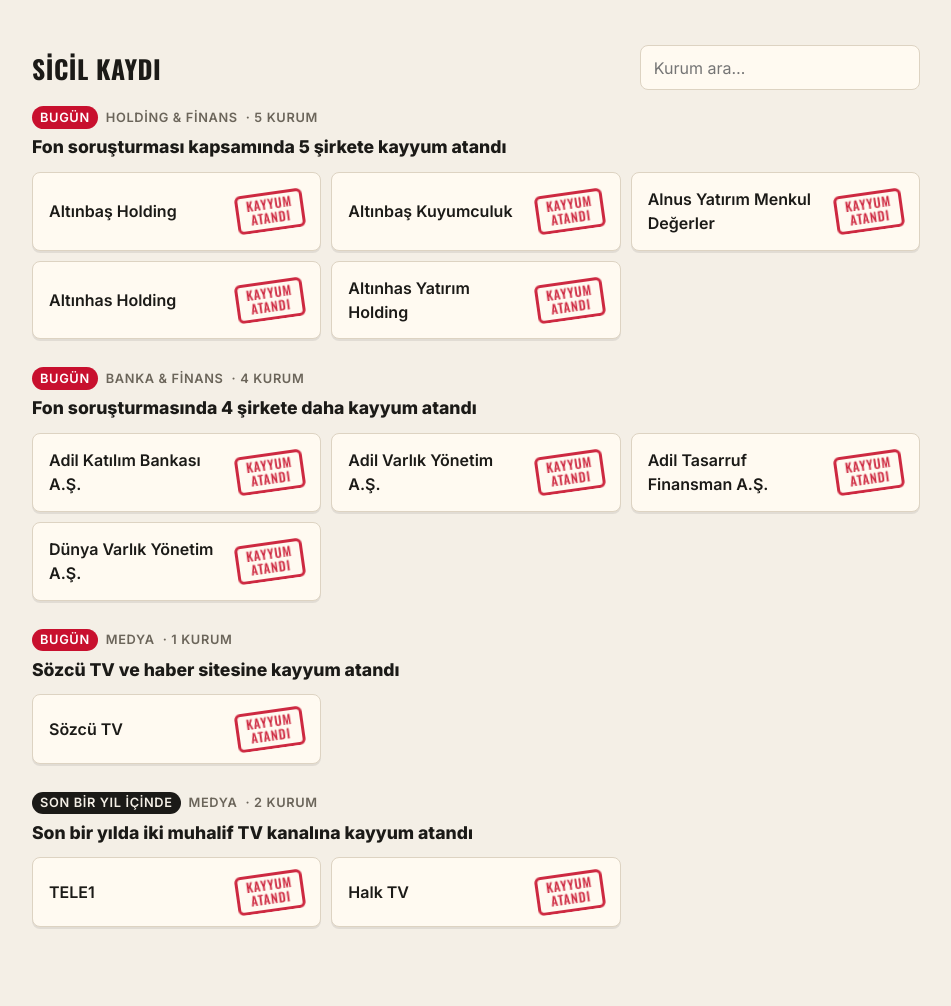
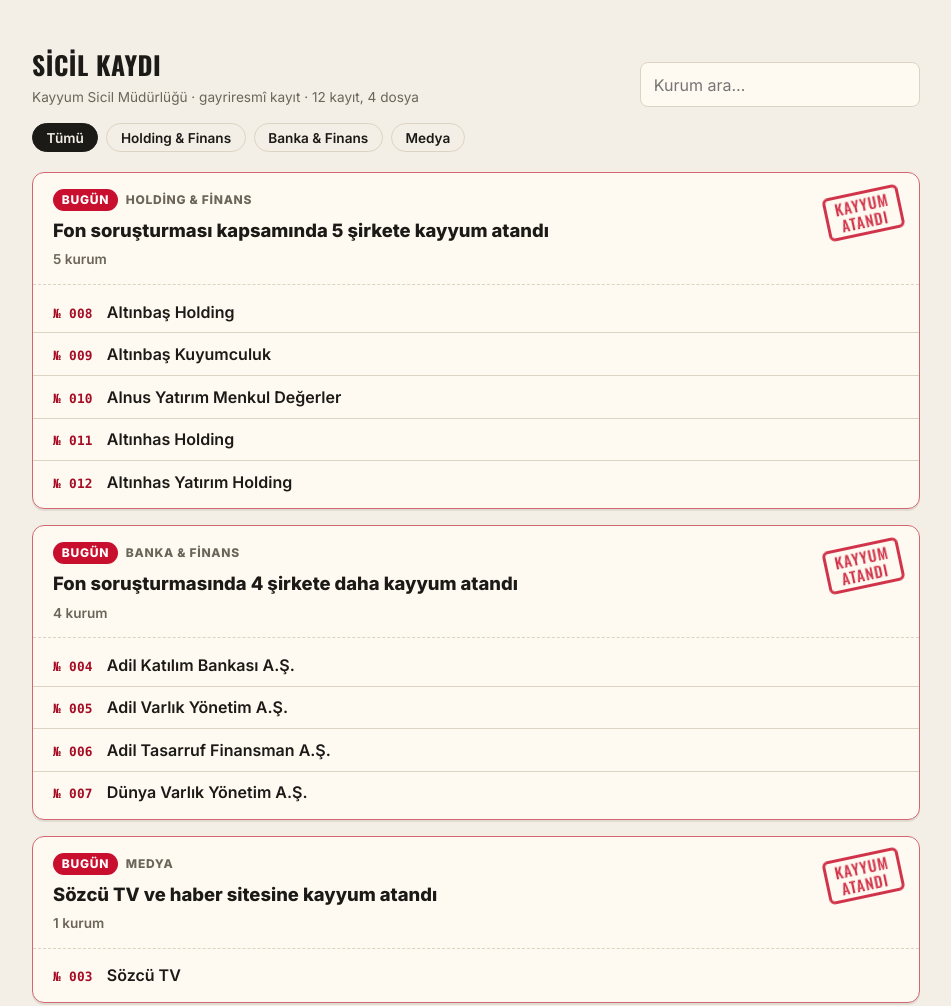
Before and after one commit to santneuv/kayyum-counter, a plain HTML site: page index.html in a window 1280 px wide. Shown: the part 1336-2342 px from the top of the page, without its empty margins (164-1115 px from the left). Before the commit the page ends 2311 px from the top, so only its background shows below. Drawn offline with nearby package versions, Linux system fonts and the light colour scheme.

Commit message:
Sicil kaydını yenile: dosya kartları, sicil numaraları, kategori filtresi
Her olay tek bir dosya kartı; kurumlar № 001 biçiminde sıralı sicil
numarasıyla listeleniyor, mühür kart başına bir kez. Kategori çipleri
ve haber linki eklendi.

Co-Authored-By: Claude Opus 5.5 <noreply@anthropic.com>
Claude-Session: https://claude.ai/code/session_01TpBfjxPKxnahcQ41wiJLfF

```diff
--- a/app.js
+++ b/app.js
@@ -129,39 +129,59 @@
       `<span>📈 TOPLAM: ${toplam}</span><span>⏳ SIRADAKİ: SEN OLABİLİRSİN</span>`;
     $("ticker").innerHTML = parca + parca;
 
-    // Liste
-    const ciz = (q = "") => {
-      const s = q.trim().toLocaleLowerCase("tr-TR");
+    // Sicil kaydı
+    // Sicil numaraları eskiden yeniye verilir (tarihsiz olanlar en eski sayılır)
+    const kronolojik = [...olaylar].reverse();
+    const sicilNo = new Map();
+    let no = 0;
+    kronolojik.forEach((o) => o.kurumlar.forEach((k) => sicilNo.set(o.id + "|" + k, ++no)));
+    $("sicil-ozet").textContent = `${toplam} kayıt, ${olaylar.length} dosya`;
+
+    let aktifKat = "Tümü";
+    const katlar = ["Tümü", ...katList.map(([ad]) => ad)];
+    $("filtreler").innerHTML = katlar.map((k) =>
+      `<button type="button" class="chip" data-kat="${escape(k)}" aria-pressed="${k === aktifKat}">${escape(k)}</button>`).join("");
+
+    const ciz = () => {
+      const s = $("ara").value.trim().toLocaleLowerCase("tr-TR");
       const html = olaylar.map((o) => {
+        if (aktifKat !== "Tümü" && o.kategori !== aktifKat) return "";
         const kurumlar = o.kurumlar.filter((k) => !s || k.toLocaleLowerCase("tr-TR").includes(s));
         if (!kurumlar.length) return "";
-        const etiket = o.tarih ? trTarih(o.tarih) : (o.tarihEtiketi || "Tarih belirsiz");
         const bugunMu = o.tarih === bugun;
-        const baslik = o.kaynak
-          ? `<a href="${escape(o.kaynak)}" target="_blank" rel="noopener">${escape(o.baslik)}</a>`
-          : escape(o.baslik);
+        const etiket = bugunMu ? "Bugün" : o.tarih ? trTarih(o.tarih) : (o.tarihEtiketi || "Tarih belirsiz");
+        const kaynak = o.kaynak
+          ? `<a class="file-src" href="${escape(o.kaynak)}" target="_blank" rel="noopener">Habere git ↗</a>` : "";
         return `
-          <article class="event">
-            <div class="event-meta">
-              <span class="pill ${bugunMu ? "pill-today" : ""}">${bugunMu ? "BUGÜN" : escape(etiket)}</span>
-              <span>${escape(o.kategori)}</span>
-              <span>· ${o.kurumlar.length} kurum</span>
-            </div>
-            <h3>${baslik}</h3>
-            <div class="cards">
+          <article class="file${bugunMu ? " file-today" : ""}">
+            <span class="stamp file-stamp" aria-hidden="true">KAYYUM<br>ATANDI</span>
+            <header class="file-head">
+              <div class="file-meta">
+                <span class="pill${bugunMu ? " pill-today" : ""}">${escape(etiket)}</span>
+                <span>${escape(o.kategori)}</span>
+              </div>
+              <h3>${escape(o.baslik)}</h3>
+              <div class="file-foot">
+                <span>${o.kurumlar.length} kurum</span>${kaynak}
+              </div>
+            </header>
+            <ol class="rows">
               ${kurumlar.map((k) => `
-                <div class="card">
-                  <span class="card-name">${escape(k)}</span>
-                  <span class="stamp">KAYYUM<br>ATANDI</span>
-                </div>`).join("")}
-            </div>
+                <li><span class="row-no">№ ${String(sicilNo.get(o.id + "|" + k)).padStart(3, "0")}</span><span class="row-name">${escape(k)}</span></li>`).join("")}
+            </ol>
           </article>`;
       }).join("");
-      $("olaylar").innerHTML = html || `<p class="empty">Bulunamadı. Şimdilik. ⏳</p>`;
+      $("olaylar").innerHTML = html || `<p class="empty">Kayıt bulunamadı. Şimdilik. ⏳</p>`;
     };
     ciz();
-    $("ara").addEventListener("input", (e) => ciz(e.target.value));
-
+    $("ara").addEventListener("input", ciz);
+    $("filtreler").addEventListener("click", (e) => {
+      const b = e.target.closest(".chip");
+      if (!b) return;
+      aktifKat = b.dataset.kat;
+      $("filtreler").querySelectorAll(".chip").forEach((c) => c.setAttribute("aria-pressed", c === b));
+      ciz();
+    });
   }
 
   function tahminMotoru() {
--- a/index.html
+++ b/index.html
@@ -62,9 +62,13 @@
 
     <section class="list" aria-label="Kayyum atanan kurumlar">
       <div class="list-head">
-        <h2>Sicil kaydı</h2>
+        <div>
+          <h2>Sicil kaydı</h2>
+          <p class="list-sub">Kayyum Sicil Müdürlüğü · gayriresmî kayıt · <span id="sicil-ozet"></span></p>
+        </div>
         <input type="search" id="ara" placeholder="Kurum ara…" aria-label="Kurum ara">
       </div>
+      <div class="chips" id="filtreler" role="group" aria-label="Kategoriye göre filtrele"></div>
       <div id="olaylar"></div>
     </section>
 
--- a/style.css
+++ b/style.css
@@ -149,26 +149,52 @@ h1 span { color: var(--red); }
 .share p { color: var(--muted); margin-top: -.25rem; }
 
 /* list */
-.list-head { display: flex; flex-wrap: wrap; gap: 10px; justify-content: space-between; align-items: center; margin-bottom: 1rem; }
+.list-head { display: flex; flex-wrap: wrap; gap: 12px; justify-content: space-between; align-items: flex-end; margin-bottom: 1rem; }
 .list-head h2 { margin: 0; }
+.list-sub { margin: .2rem 0 0; color: var(--muted); font-size: .85rem; }
 #ara {
   flex: 1 1 200px; max-width: 280px; padding: .6rem .8rem; border-radius: 8px;
   border: 1px solid var(--line); background: var(--paper); color: var(--ink); font: inherit;
 }
-.event { margin-bottom: 1.75rem; }
-.event-meta { display: flex; flex-wrap: wrap; gap: 8px; align-items: center; font-size: .8rem; color: var(--muted); font-weight: 600; text-transform: uppercase; letter-spacing: .05em; }
-.pill { background: var(--ink); color: var(--bg); padding: .1rem .5rem; border-radius: 99px; }
-.pill-today { background: var(--red); color: #fff; }
-.event h3 { margin: .35rem 0 .7rem; font-size: 1.1rem; }
-.event h3 a { color: inherit; }
-.cards { display: grid; grid-template-columns: repeat(auto-fill, minmax(230px, 1fr)); gap: 10px; }
-.card {
-  background: var(--paper); border: 1px solid var(--line); border-radius: 8px;
-  padding: .9rem 1rem; display: flex; justify-content: space-between; align-items: center; gap: 10px;
+.chips { display: flex; flex-wrap: wrap; gap: 8px; margin-bottom: 1.25rem; }
+.chip {
+  font: 600 .85rem Inter, system-ui, sans-serif; color: var(--ink); cursor: pointer;
+  background: transparent; border: 1px solid var(--line); border-radius: 99px; padding: .35rem .85rem;
+}
+.chip[aria-pressed="true"] { background: var(--ink); color: var(--bg); border-color: var(--ink); }
+
+.file {
+  position: relative; overflow: hidden; margin-bottom: 1rem;
+  background: var(--paper); border: 1px solid var(--line); border-radius: 12px;
   box-shadow: var(--shadow);
 }
-.card-name { font-weight: 600; }
+.file-today { border-color: color-mix(in srgb, var(--red) 55%, var(--line)); }
+.file-head { padding: 1rem 1.25rem .9rem; padding-right: 7.5rem; border-bottom: 1px dashed var(--line); }
+.file-meta { display: flex; flex-wrap: wrap; gap: 8px; align-items: center; font-size: .75rem; color: var(--muted); font-weight: 700; text-transform: uppercase; letter-spacing: .06em; }
+.pill { background: var(--ink); color: var(--bg); padding: .12rem .55rem; border-radius: 99px; }
+.pill-today { background: var(--red); color: #fff; }
+.file h3 { margin: .5rem 0 .4rem; font-size: 1.15rem; line-height: 1.3; }
+.file-foot { display: flex; gap: 14px; font-size: .85rem; color: var(--muted); font-weight: 600; }
+.file-src { color: var(--red-ink); text-decoration: none; }
+.file-src:hover { text-decoration: underline; }
+.file-stamp {
+  position: absolute; top: 1.1rem; right: 1.1rem; font-size: .95rem;
+  transform: rotate(-12deg); border-width: 3px; opacity: .85;
+}
+.rows { list-style: none; margin: 0; padding: .35rem 0; }
+.rows li { display: flex; align-items: baseline; gap: 14px; padding: .55rem 1.25rem; }
+.rows li + li { border-top: 1px solid var(--line); }
+.row-no {
+  flex: none; font: 600 .8rem ui-monospace, SFMono-Regular, Menlo, Consolas, monospace;
+  color: var(--red-ink); letter-spacing: .02em;
+}
+.row-name { font-weight: 600; }
 .empty { color: var(--muted); font-style: italic; }
+@media (max-width: 640px) {
+  #ara { max-width: none; }
+  .file-head { padding-right: 5.5rem; }
+  .file-stamp { top: .9rem; right: .8rem; font-size: .7rem; border-width: 2px; }
+}
 
 /* footer */
 footer { border-top: 1px solid var(--line); padding-top: 1.5rem; padding-bottom: 3rem; font-size: .9rem; }
```
